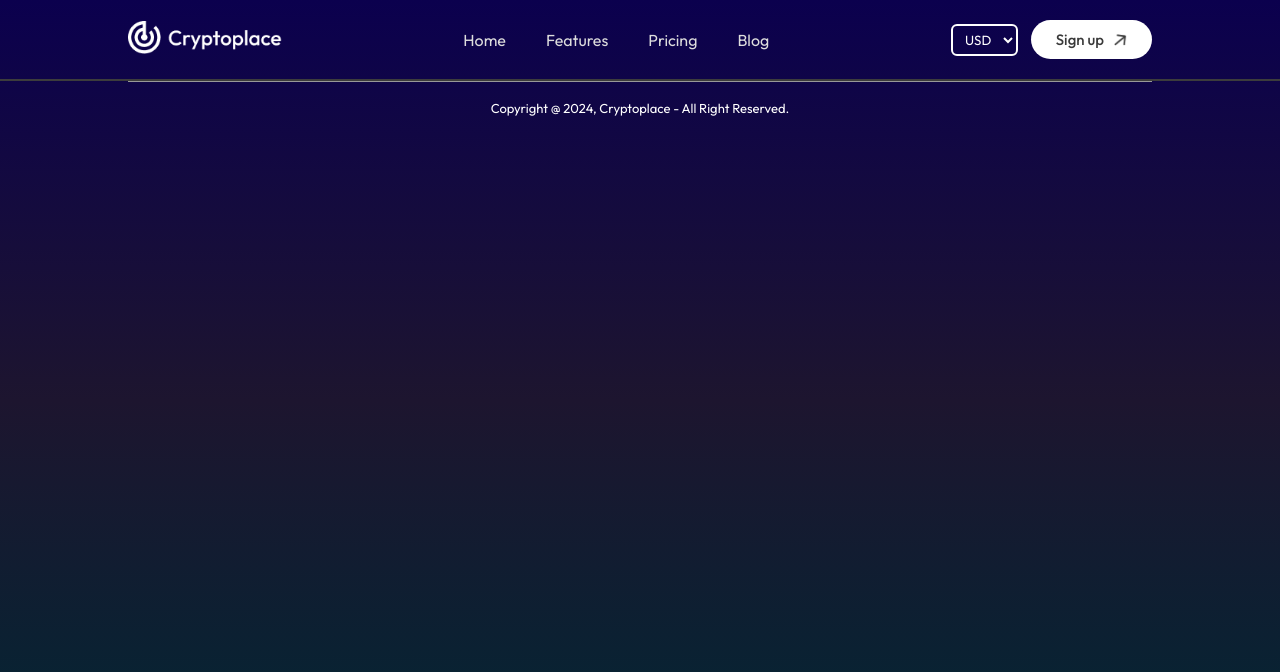
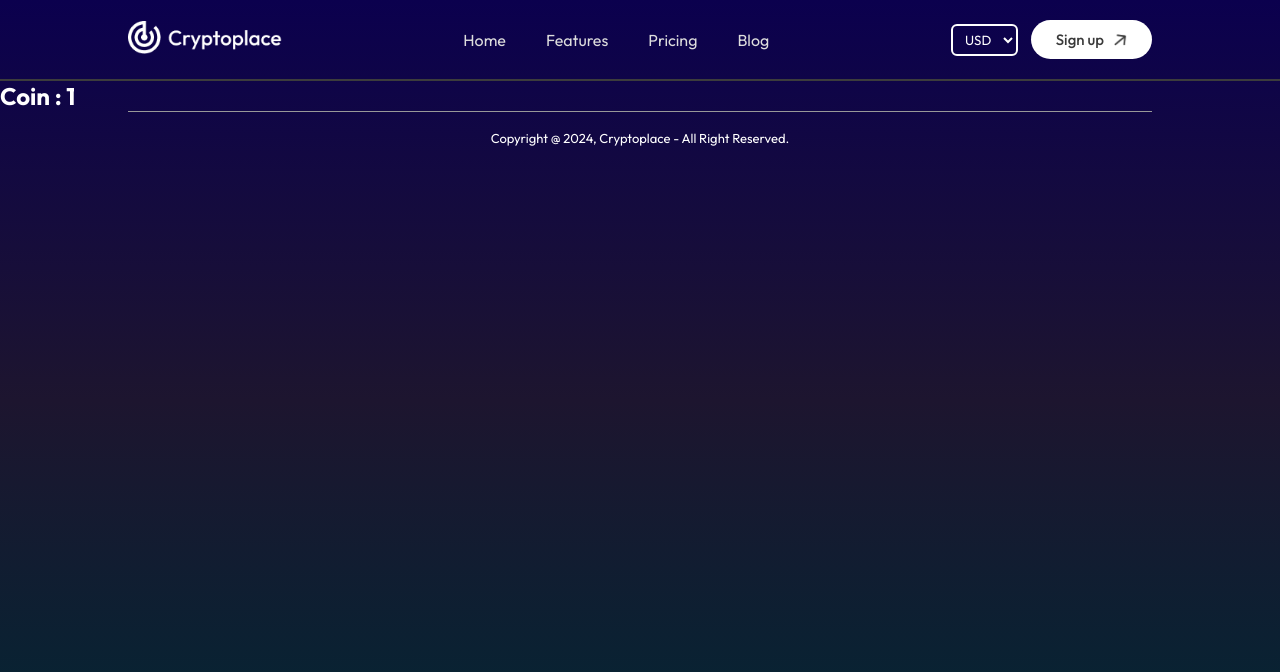
Before and after one commit to Esther6maina/Cryptoplace, a React (Vite) app: page /coin/1 in a window 1280 px wide. Shown: the top 672 px of the page. Built offline with nearby package versions, Linux system fonts and the light colour scheme; no server answers.

Commit message:
coin pages

```diff
--- a/src/App.jsx
+++ b/src/App.jsx
@@ -14,7 +14,7 @@ const App = () => {
       <Navbar/>
       <Routes>
         <Route path='/' element={<Home/>}/>
-        <Route path='/coin/coinId' element={<Coin/>}/>
+        <Route path='/coin/:coinID' element={<Coin/>}/>
       </Routes>
       <Footer/>
      </div>
--- a/src/pages/Coin/Coin.jsx
+++ b/src/pages/Coin/Coin.jsx
@@ -1,10 +1,21 @@
-import React from 'react'
+import React, { useState } from 'react'
 import './Coin.css'
 import { useParams } from 'react-router-dom'
 
 const Coin = () => {
 
   const {coinID} = useParams();
+  const [coinData, setCoinData] = useState();
+
+  const fetchCoinData = async ()=>{
+    const options = {
+
+    }
+  }
+
+
+
+
 
   return (
     <div>
@@ -13,4 +24,4 @@ const Coin = () => {
   )
 }
 
-export default Coin
+export default Coin;
```
